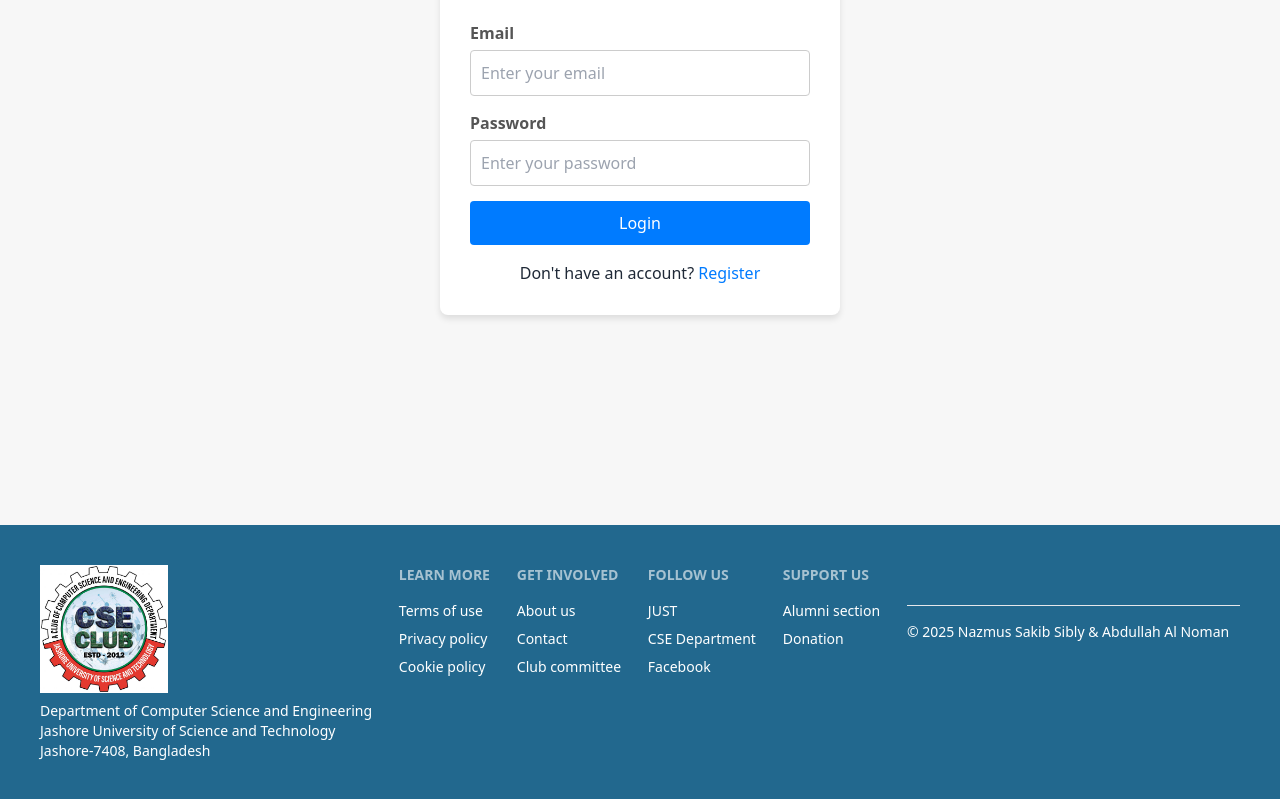
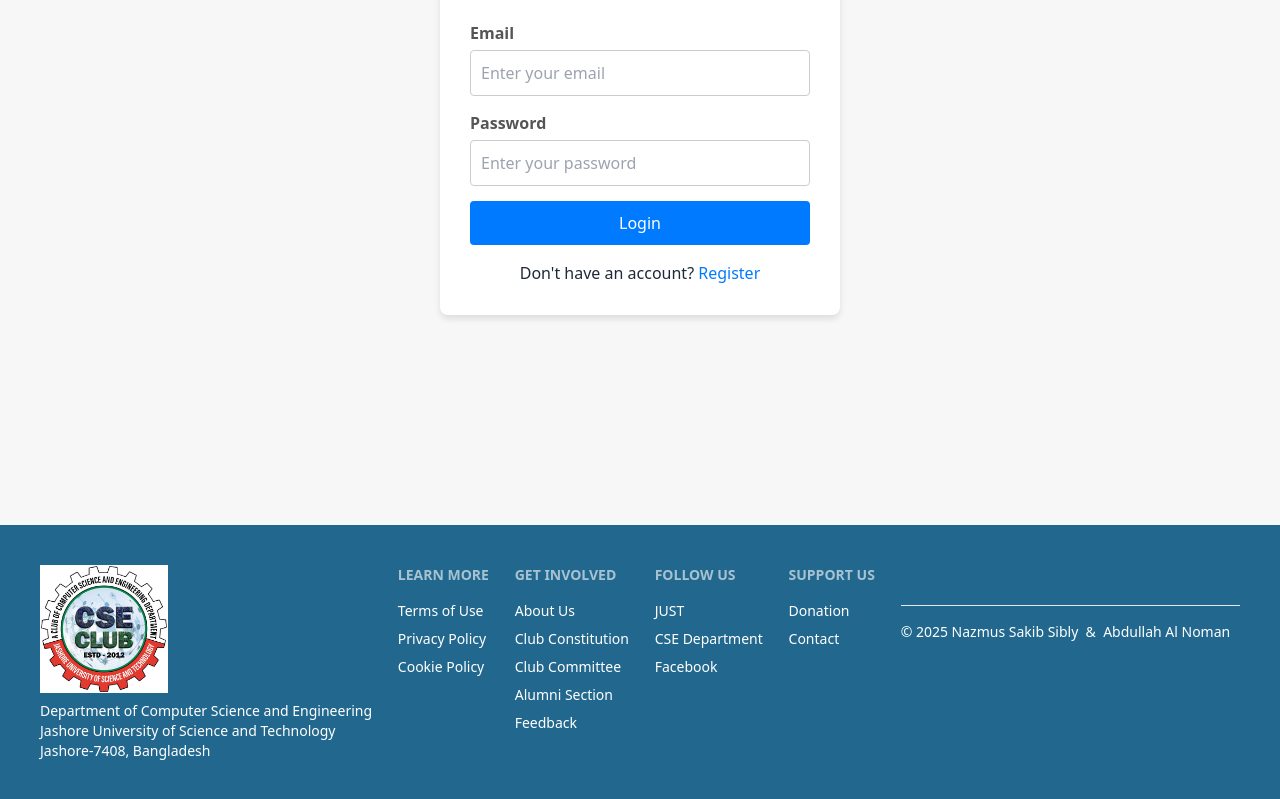
Before and after one commit to SakibSibly/just-cse-club-frontend, a React (Vite) app: page /login in a window 1280 px wide. Shown: the part 355-1154 px from the top of the page. Built offline with nearby package versions, Linux system fonts and the light colour scheme; no server answers.

Commit message:
Footer Links modified

```diff
--- a/src/components/Footer/Footer.css
+++ b/src/components/Footer/Footer.css
@@ -1,3 +1,7 @@
 .footer-color-custom {
     background-color: #22688e;
 }
+
+.dev-name:hover {
+    text-decoration: underline;
+}
--- a/src/components/Footer/Footer.jsx
+++ b/src/components/Footer/Footer.jsx
@@ -20,31 +20,39 @@ const Footer = () => {
       </aside>
       <nav className='text-white'>
         <h6 className="footer-title">Learn More</h6>
-        <a className="link link-hover">Terms of use</a>
-        <a className="link link-hover">Privacy policy</a>
-        <a className="link link-hover">Cookie policy</a>
+        <a className="link link-hover">Terms of Use</a>
+        <a className="link link-hover">Privacy Policy</a>
+        <a className="link link-hover">Cookie Policy</a>
       </nav>
       <nav className='text-white'>
         <h6 className="footer-title">Get Involved</h6>
-        <a className="link link-hover">About us</a>
-        <a className="link link-hover">Contact</a>
-        <a className="link link-hover">Club committee</a>
+        <a className="link link-hover">About Us</a>
+        <a className="link link-hover">Club Constitution</a>
+        <a className="link link-hover">Club Committee</a>
+        <a className="link link-hover">Alumni Section</a>
+        <a href="" className="link link-hover">Feedback</a>
       </nav>
       <nav className='text-white'>
         <h6 className="footer-title">Follow Us</h6>
-        <a className="link link-hover">JUST</a>
-        <a className="link link-hover">CSE Department</a>
-        <a className="link link-hover">Facebook</a>
+        <a className="link link-hover" href='https://just.edu.bd/'>JUST</a>
+        <a className="link link-hover" href='https://cse.just.edu.bd/'>CSE Department</a>
+        <a className="link link-hover" href='https://www.facebook.com/just.cseclub'>Facebook</a>
       </nav>
       <nav className='text-white'>
         <h6 className="footer-title">Support Us</h6>
-        <a className="link link-hover">Alumni section</a>
         <a className="link link-hover">Donation</a>
+        <a className="link link-hover">Contact</a>
       </nav>
 
       <div className="w-full text-center text-white mt-10 border-t pt-4">
         <p className="text-sm">
-          &copy; {new Date().getFullYear()} Nazmus Sakib Sibly & Abdullah Al Noman
+          &copy; {new Date().getFullYear()}
+          &nbsp;
+          <a href="https://www.linkedin.com/in/sakibsibly/" className='dev-name'>Nazmus Sakib Sibly</a>
+          &nbsp;
+          &
+          &nbsp;
+          <a href="https://www.linkedin.com/in/nomanstine/" className='dev-name'>Abdullah Al Noman</a>
         </p>
       </div>
     </footer>
```
